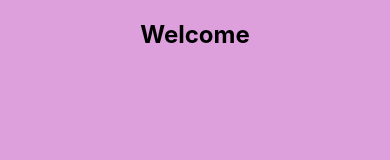
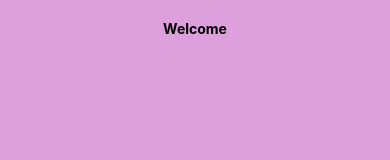
Before and after one commit to anhartasman/rn_dynamic_ui, a React Native app: screen / in a window 390 px wide. Shown: the top 160 px of the page. Built offline with nearby package versions, Linux system fonts and the light colour scheme.

Commit message:
Platform Specific Code - Style Group

```diff
--- a/App.js
+++ b/App.js
@@ -26,7 +26,17 @@ const styles = StyleSheet.create({
     padding: 20,
   },
   text: {
-    fontSize: 24,
+    ...Platform.select({
+      ios: {
+        color: "purple",
+        fontSize: 24,
+        fontStyle: "italic",
+      },
+      android: {
+        color: "blue",
+        fontSize: 30,
+      },
+    }),
     fontWeight: "bold",
     textAlign: "center",
   },
```
